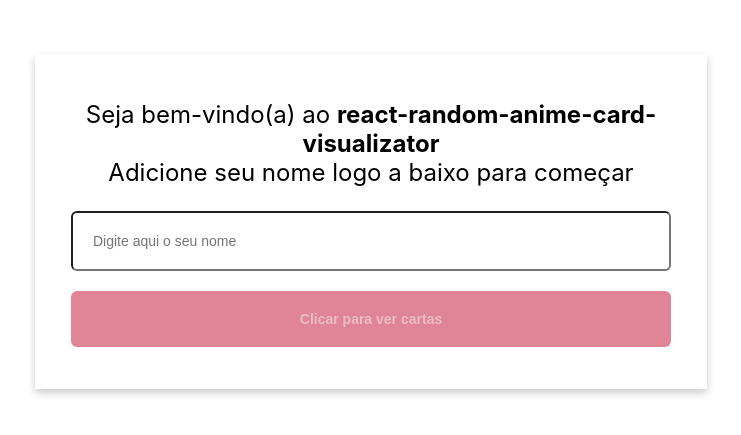
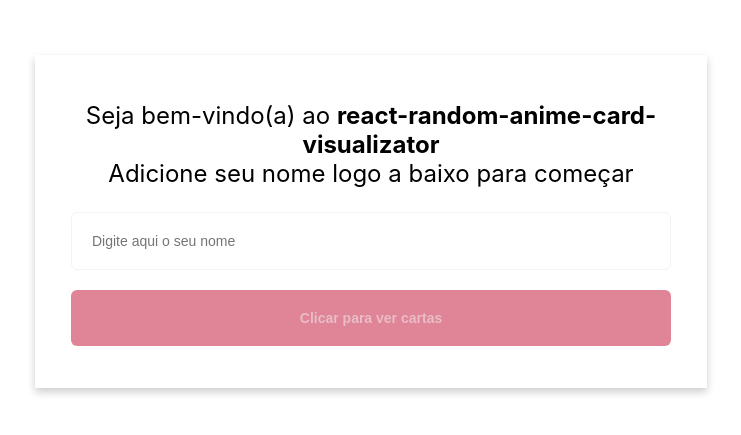
Before and after one commit to lgustavosoftwareengineer/react-random-anime-card-visualizator, a Next.js app: page / in a window 1280 px wide. Shown: the part 179-614 px from the top of the page, without its empty margins (269-1010 px from the left). Built offline with nearby package versions, Linux system fonts and the light colour scheme.

Commit message:
fix: fix text input border color

```diff
--- a/src/components/TextInput/styles.ts
+++ b/src/components/TextInput/styles.ts
@@ -4,5 +4,5 @@ import { InputCSS } from '../styles'
 
 export const StyledTextInput = styled.input`
   ${InputCSS};
-  border: 1px solid #${({ theme }) => theme.colors.onPrimary};
+  border: 1px solid ${({ theme }) => theme.colors.onPrimary};
 `
```
